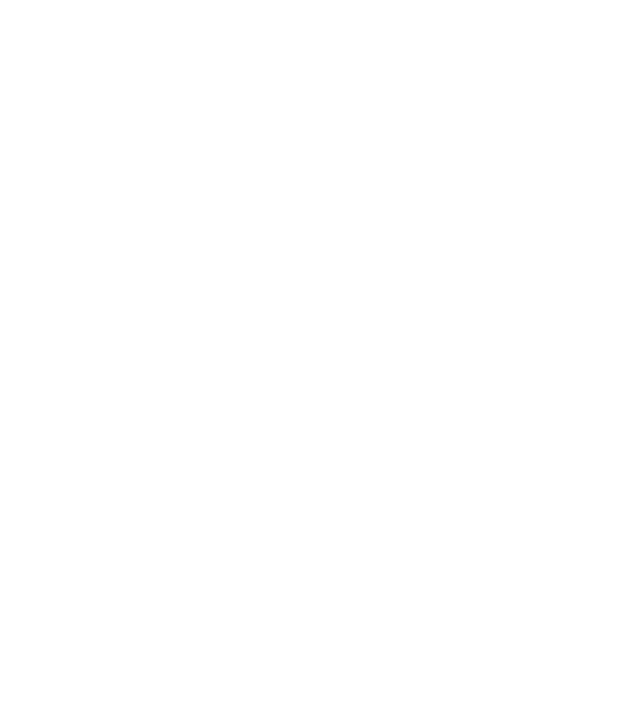
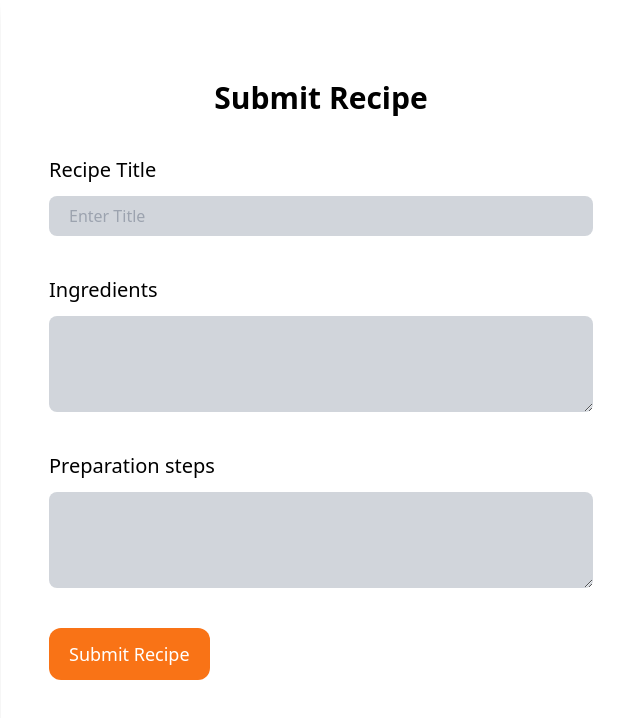
Before and after one commit to niobed96/alx-fe-reactjs, a React (Vite) app in the folder recipe-sharing-platform/: page /add-recipe in a window 1280 px wide. Before the commit this address had no page. Shown: the top 718 px of the page, without its empty margins (319-959 px from the left). Built offline with nearby package versions, Linux system fonts and the light colour scheme.

Commit message:
adding addrecipe component

```diff
--- a/recipe-sharing-platform/src/App.jsx
+++ b/recipe-sharing-platform/src/App.jsx
@@ -1,12 +1,14 @@
 import { BrowserRouter as Router, Route, Routes } from "react-router-dom";
 import HomePage from "./components/HomePage";
 import RecipeDetail from "./components/RecipeDetail";
+import AddRecipeForm from "./components/AddRecipeForm";
 
 function App() {
   return (
     <Routes>
       <Route path="/" element={<HomePage />} />
       <Route path="/recipe/:id" element={<RecipeDetail />} />
+      <Route path="/add-recipe" element={<AddRecipeForm />} />
     </Routes>
   );
 }
--- /dev/null
+++ b/recipe-sharing-platform/src/components/AddRecipeForm.jsx
@@ -0,0 +1,104 @@
+import React, { useState } from "react";
+
+function AddRecipeForm() {
+  const [title, setTitle] = useState("");
+  const [ingredient, setIngredient] = useState("");
+  const [step, setStep] = useState("");
+
+  //error state
+  const [error, setError] = useState({});
+  //Handle form
+  const handleForm = (e) => {
+    e.preventDefault();
+    const newErrors = {};
+    if (!title) {
+      newErrors.title = "Title is required";
+    }
+    const ingredientsArray = ingredient
+      .split("\n")
+      .filter((item) => item.trim());
+    if (ingredientsArray.length < 2) {
+      newErrors.ingredient = "Please Enter Atleast Two Ingredient";
+    }
+    const stepsArray = step.split("\n").filter((item) => item.trim());
+    if (stepsArray.length < 1) {
+      newErrors.step = "Please Provide atleast 1 step";
+    }
+    setError(newErrors);
+
+    if (Object.keys(newErrors).length === 0) {
+      const newRecipe = {
+        id: Date.now(),
+        title: title.trim(),
+        ingredient: ingredientsArray,
+        step: stepsArray,
+      };
+
+      console.log("New Recipe:", newRecipe);
+
+      setTitle();
+      setIngredient();
+      setStep();
+
+      alert("New Recipe submitted successfuly!");
+    }
+  };
+  return (
+    <>
+      <div>
+        <div className="m-20 items-center justify-center w-1/2 m-auto">
+          <form onSubmit={handleForm} className="p-12 shadow-lg py-20">
+            <h1 className="text-3xl text-center font-bold mb-10">
+              Submit Recipe
+            </h1>
+            <div className="flex flex-col mb-10">
+              <label htmlFor="title" className="text-xl font-medium mb-3">
+                Recipe Title
+              </label>
+              <input
+                type="text"
+                id="title"
+                name="title"
+                placeholder="Enter Title"
+                onChange={(e) => setTitle(e.target.value)}
+                className="h-10 px-5 placeholder:font-normal rounded-lg bg-gray-300"
+              />
+            </div>
+            <div className="flex flex-col mb-10">
+              <label htmlFor="ingredients" className="text-xl font-medium mb-3">
+                Ingredients
+              </label>
+              <textarea
+                name="Ingredients"
+                id="ingredients"
+                onChange={(e) => setIngredient(e.target.value)}
+                className="h-24 rounded-lg bg-gray-300 p-5"
+              ></textarea>
+            </div>
+            <div className="flex flex-col">
+              <label htmlFor="steps" className="text-xl font-medium mb-3">
+                {" "}
+                Preparation steps
+              </label>
+              <textarea
+                name=" preparation steps"
+                id="steps"
+                onChange={(e) => setStep(e.target.value)}
+                className="h-24 rounded-lg bg-gray-300 p-5"
+              ></textarea>
+            </div>
+
+            <button
+              type="submit"
+              className="bg-orange-500 px-5 py-3 text-lg font-medium rounded-xl text-white my-10 "
+            >
+              Submit Recipe
+            </button>
+          </form>
+        </div>
+      </div>
+    </>
+  );
+}
+
+export default AddRecipeForm;
--- a/recipe-sharing-platform/src/components/HomePage.jsx
+++ b/recipe-sharing-platform/src/components/HomePage.jsx
@@ -12,9 +12,18 @@
     <>
       <div>
         <div className="m-20">
-          <h1 className="text-3xl text-green-800 font-semibold text-center">
+          <h1 className="text-3xl text-green-800 font-semibold text-center mb-16">
             Recipe collection
           </h1>
+          <div className="items-center justify-center">
+            <Link
+              to="/add-recipe"
+              className="bg-black text-white py-2 px-4 text-lg font-medium rounded-lg items-center"
+            >
+              Add Recipe
+            </Link>
+          </div>
+
           <div className="lg:grid grid-cols-3 md:grid-cols-2 sm:grid-cols-1 my-10 gap-5">
             {recipes.length > 0 ? (
               recipes.map((recipe) => (
```
